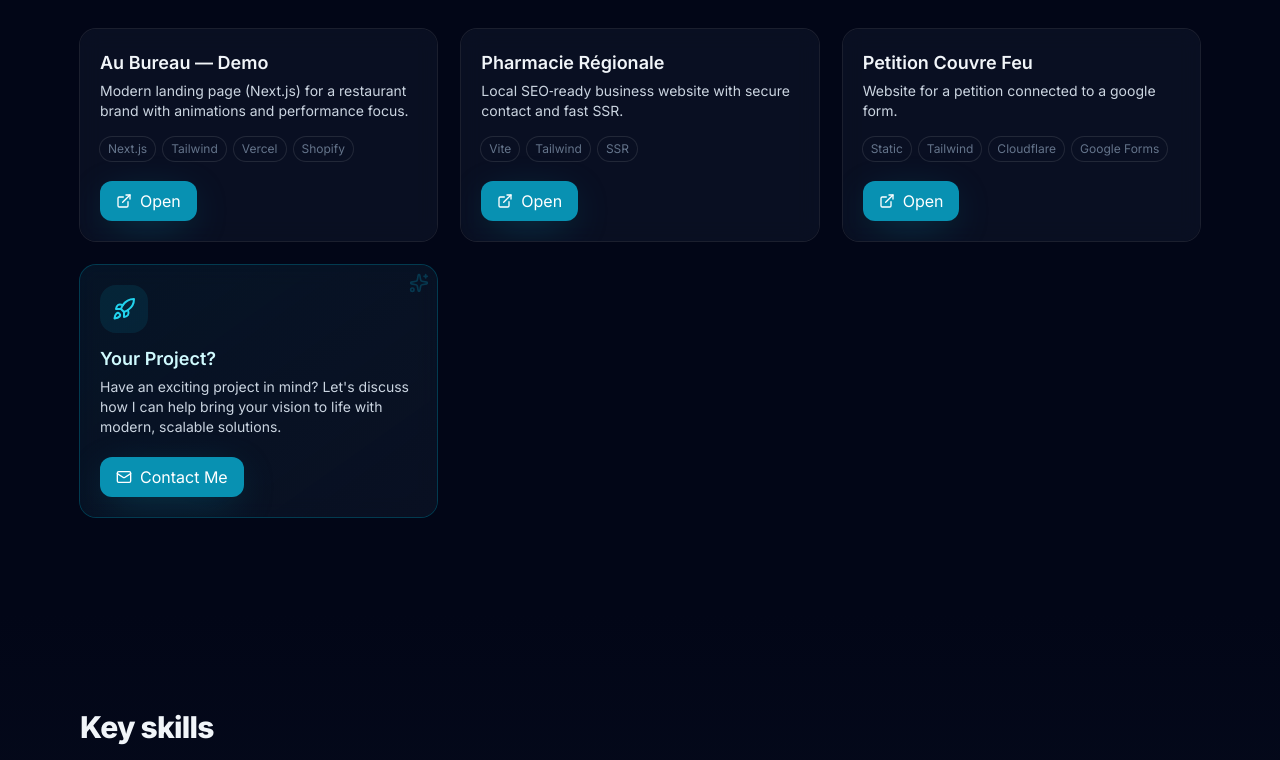
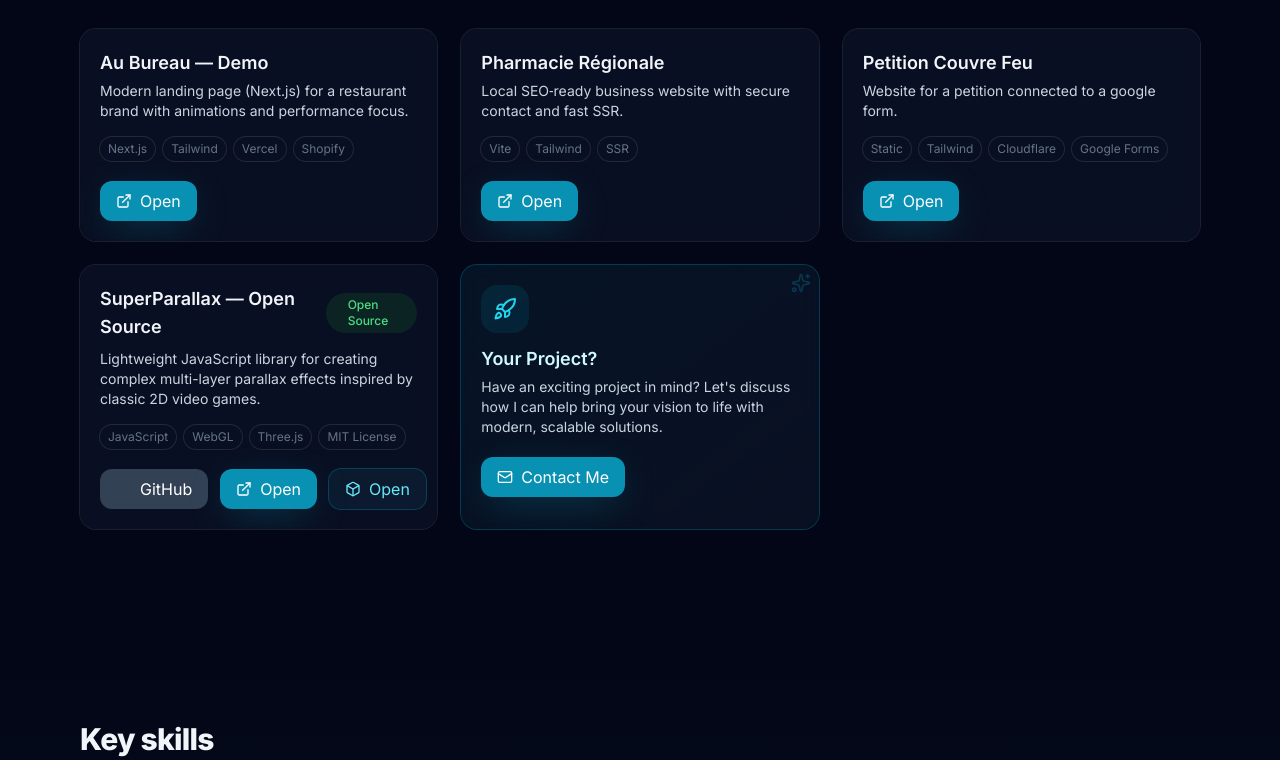
Before and after one commit to Reyemneirda/reyemneirda.github.io, a plain HTML site: page index.html in a window 1280 px wide. Shown: the part 806-1566 px from the top of the page. Drawn offline with nearby package versions, Linux system fonts and the light colour scheme.

Commit message:
Ajout d'une nouvelle carte pour "SuperParallax", une bibliothèque JavaScript open source pour des effets de parallaxe multi-couches, avec des descriptions en anglais, français et hébreu dans index.html.

```diff
--- a/index.html
+++ b/index.html
@@ -142,6 +142,9 @@
             "Local SEO‑ready business website with secure contact and fast SSR.",
           card3Title: "Petition Couvre Feu",
           card3Desc: "Website for a petition connected to a google form.",
+          card4Title: "SuperParallax — Open Source",
+          card4Desc:
+            "Lightweight JavaScript library for creating complex multi-layer parallax effects inspired by classic 2D video games.",
           addMore: "Add more cards by duplicating one 🎯",
           projectsTitle: "Recent projects",
           projectsSubtitle: "Selection of shipped work and demos.",
@@ -192,6 +195,9 @@
           card3Title: "Petition Couvre Feu",
           card3Desc:
             "Site web pour une pétition connectée à un formulaire Google.",
+          card4Title: "SuperParallax — Open Source",
+          card4Desc:
+            "Bibliothèque JavaScript légère pour créer des effets de parallaxe multi-couches complexes inspirés des jeux vidéo 2D classiques.",
           addMore: "Ajoute d'autres projets en dupliquant une carte 🎯",
           projectsTitle: "Projets récents",
           projectsSubtitle: "Sélection de réalisations en production ou démos.",
@@ -241,6 +247,9 @@
             "אתר עסקי מותאם SEO מקומי עם יצירת קשר מאובטחת ו-SSR מהיר.",
           card3Title: "עצומת עוצר לילה",
           card3Desc: "אתר לעצומה המחובר לטופס Google.",
+          card4Title: "SuperParallax — קוד פתוח",
+          card4Desc:
+            "ספריית JavaScript קלה ליצירת אפקטי פרספקטיבה מורכבים מרובי שכבות בהשראת משחקי וידאו 2D קלאסיים.",
           addMore: "הוסף עוד כרטיסים על ידי שכפול 🎯",
           projectsTitle: "פרויקטים אחרונים",
           projectsSubtitle: "מבחר עבודות בייצור ודמו.",
@@ -696,6 +705,77 @@
             </div>
           </article>
 
+          <!-- Card 4 - SuperParallax -->
+          <article
+            class="group relative overflow-hidden rounded-2xl ring-1 ring-slate-200/60 dark:ring-white/10 bg-white/80 dark:bg-slate-900/60 glass hover:shadow-xl transition"
+            data-preview-card="superparallax"
+          >
+            <div class="p-5">
+              <div class="flex items-center gap-2 mb-2">
+                <h3 class="font-semibold text-lg" data-i18n="card4Title">
+                  SuperParallax — Open Source
+                </h3>
+                <span
+                  class="inline-flex items-center gap-1 px-2 py-1 rounded-full text-xs font-medium bg-green-100 text-green-700 dark:bg-green-900/30 dark:text-green-400"
+                >
+                  <i data-lucide="github" class="w-3 h-3"></i>
+                  Open Source
+                </span>
+              </div>
+              <p
+                class="mt-1 text-sm text-slate-600 dark:text-slate-300"
+                data-i18n="card4Desc"
+              >
+                Lightweight JavaScript library for creating complex multi-layer
+                parallax effects inspired by classic 2D video games.
+              </p>
+              <div class="mt-4 flex flex-wrap gap-2 text-xs text-slate-500">
+                <span
+                  class="px-2 py-1 rounded-full ring-1 ring-slate-200/60 dark:ring-white/10"
+                  >JavaScript</span
+                >
+                <span
+                  class="px-2 py-1 rounded-full ring-1 ring-slate-200/60 dark:ring-white/10"
+                  >WebGL</span
+                >
+                <span
+                  class="px-2 py-1 rounded-full ring-1 ring-slate-200/60 dark:ring-white/10"
+                  >Three.js</span
+                >
+                <span
+                  class="px-2 py-1 rounded-full ring-1 ring-slate-200/60 dark:ring-white/10"
+                  >MIT License</span
+                >
+              </div>
+              <div class="mt-5 flex items-center gap-3">
+                <a
+                  href="https://github.com/Reyemneirda/super-parallax"
+                  target="_blank"
+                  class="inline-flex items-center gap-2 px-4 py-2 rounded-xl bg-slate-700 text-white hover:bg-slate-800 transition"
+                >
+                  <i data-lucide="github" class="w-4 h-4"></i>
+                  GitHub
+                </a>
+                <a
+                  href="https://adrienmeyer.com/super-parallax/demo.html"
+                  target="_blank"
+                  class="inline-flex items-center gap-2 px-4 py-2 rounded-xl bg-brand-600 text-white hover:bg-brand-700 shadow-glow transition"
+                >
+                  <i data-lucide="external-link" class="w-4 h-4"></i>
+                  <span data-i18n-open>Demo 2D</span>
+                </a>
+                <a
+                  href="https://adrienmeyer.com/super-parallax/demo-3d.html"
+                  target="_blank"
+                  class="inline-flex items-center gap-2 px-4 py-2 rounded-xl ring-1 ring-brand-500/30 bg-brand-50 text-brand-700 dark:bg-brand-900/20 dark:text-brand-300 hover:bg-brand-100 dark:hover:bg-brand-900/30 transition"
+                >
+                  <i data-lucide="box" class="w-4 h-4"></i>
+                  <span data-i18n-open>Demo 3D</span>
+                </a>
+              </div>
+            </div>
+          </article>
+
           <!-- Invitation Card -->
           <article
             class="group relative overflow-hidden rounded-2xl ring-1 ring-dashed ring-brand-300/50 dark:ring-brand-500/30 bg-gradient-to-br from-brand-50/80 to-white/80 dark:from-brand-900/20 dark:to-slate-900/60 glass hover:shadow-xl transition-all duration-300 hover:ring-brand-500/60 hover:scale-105"
```
